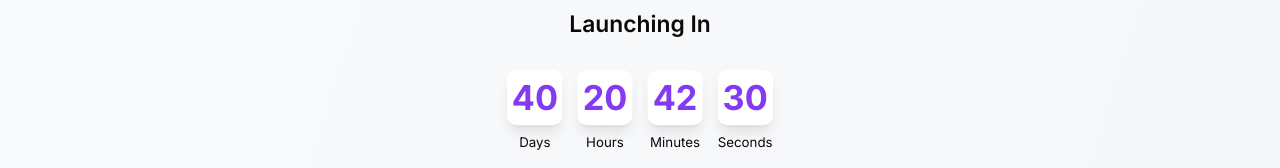
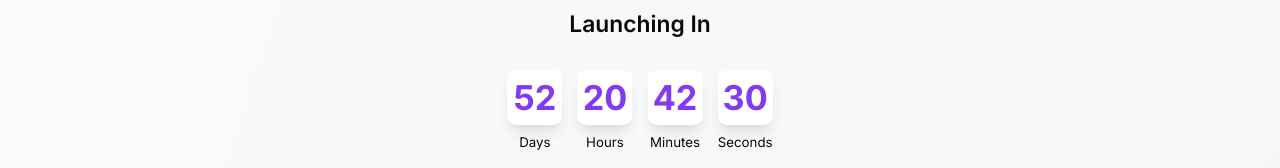
Before and after one commit to wanjuifavour/scanandsnack-prelaunch, a Next.js app: page / in a window 1280 px wide. Shown: the part 462-630 px from the top of the page. Built offline with nearby package versions, Linux system fonts and the light colour scheme; no server answers.

Commit message:
Update the launchdate to 27th

```diff
--- a/src/components/pre-launch-client.tsx
+++ b/src/components/pre-launch-client.tsx
@@ -157,7 +157,7 @@ export default function PreLaunchClient() {
     const [restaurantName, setRestaurantName] = useState("")
     const [subscribed, setSubscribed] = useState(false)
 
-    const launchDate = new Date(Date.UTC(2025, 5, 15, 6, 0, 0));
+    const launchDate = new Date(Date.UTC(2025, 5, 27, 6, 0, 0));
 
     const handleWaitlistSubmit = async (e: React.FormEvent) => {
         e.preventDefault()
```
